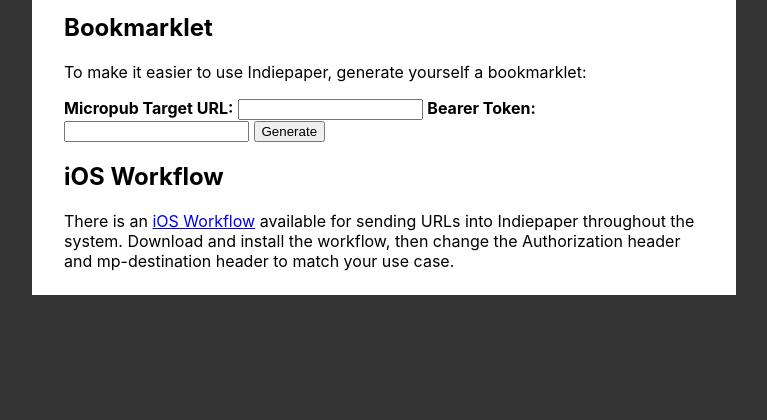
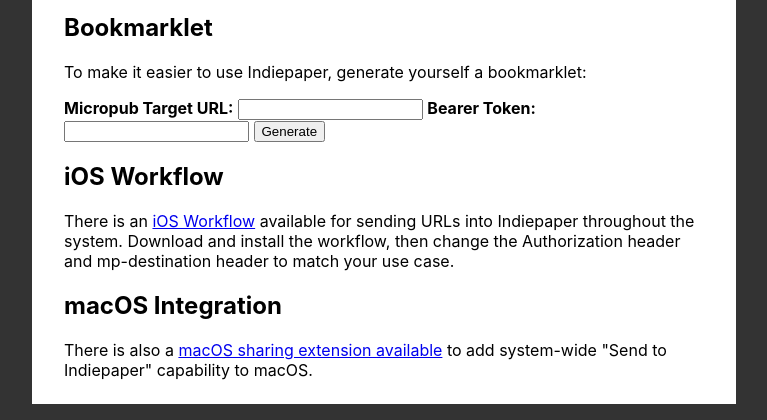
Before and after one commit to cleverdevil/indiepaper, a Python web app: template indiepaper/templates/index.html in a window 1280 px wide. Shown: the part 683-1103 px from the top of the page, without its empty margins (256-1023 px from the left). Before the commit the page ends 978 px from the top, so only its background shows below. Run offline with Jinja, Linux system fonts and the light colour scheme; the template is opened without the code that fills it, so the values that code supplies are empty.

Commit message:
Updating with references to macOS app.

```diff
--- a/indiepaper/templates/index.html
+++ b/indiepaper/templates/index.html
@@ -123,6 +123,13 @@
         install the workflow, then change the Authorization header and mp-destination
         header to match your use case.
     </section>
+    <section>
+      <h2>macOS Integration</h2>
+      <p>
+        There is also a <a href="https://github.com/cleverdevil/Indiepaper-macOS/releases">macOS sharing extension available</a>
+        to add system-wide "Send to Indiepaper" capability to macOS.
+      </p>
+    </section>
   </main>
 
 </body>
```
Also changed, not shown: README.md.
